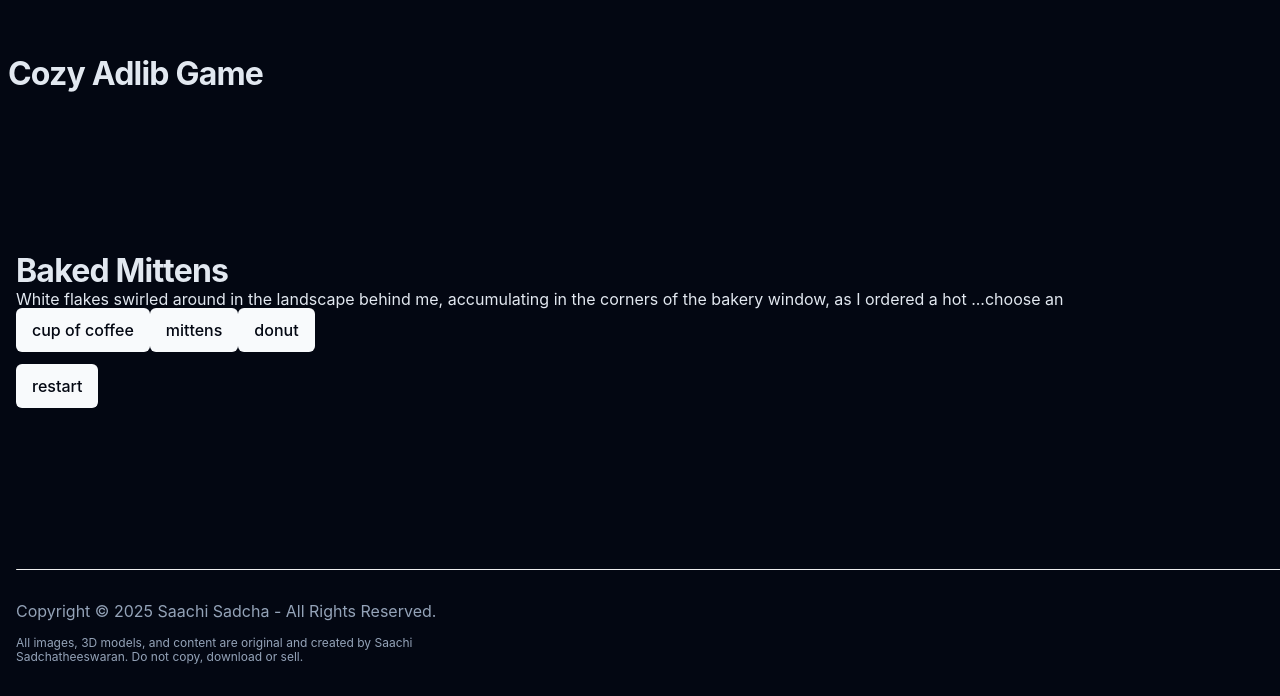
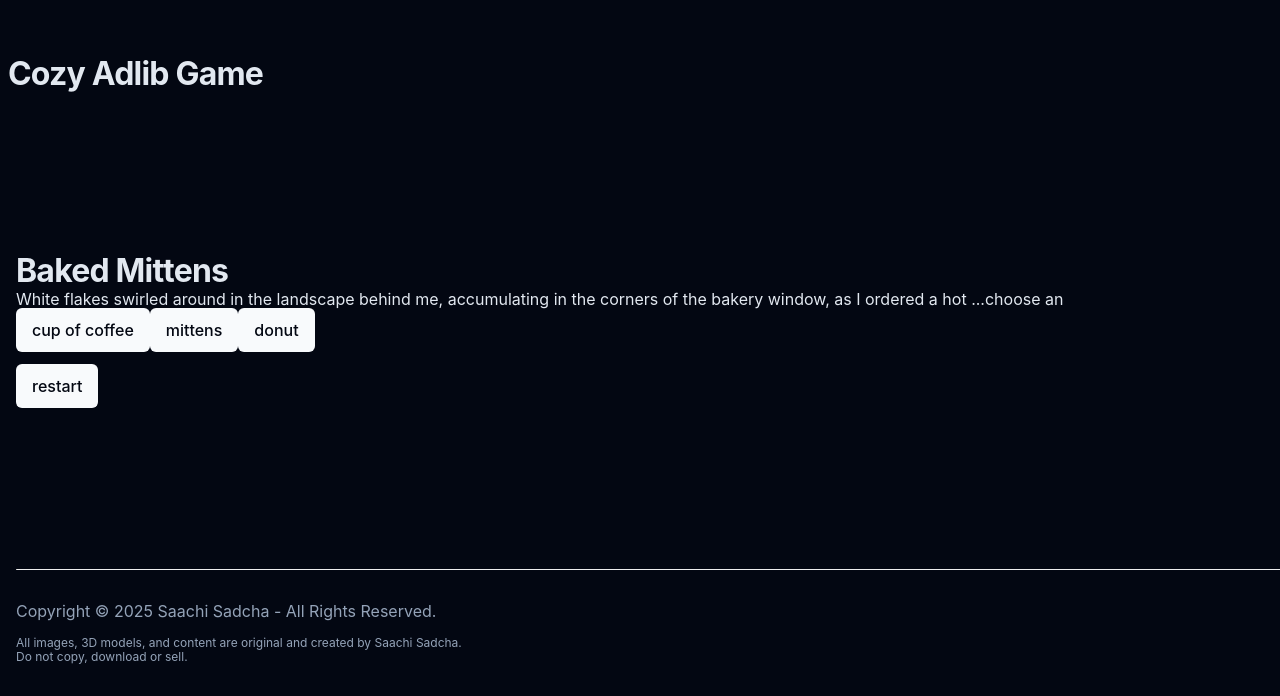
Before and after one commit to saachisdc/Cozy_Adlib_Game, a React (Vite) app: page / in a window 1280 px wide. Shown: the part 104-800 px from the top of the page. Built offline with nearby package versions, Linux system fonts and the light colour scheme.

Commit message:
updated story footer

```diff
--- a/src/components/StoryLayout.jsx
+++ b/src/components/StoryLayout.jsx
@@ -24,7 +24,7 @@ export default function StoryLayout() {
         </p>
         <p className="footer__description">
           All images, 3D models, and content are original and created by Saachi
-          Sadchatheeswaran. Do not copy, download or sell.
+          Sadcha. Do not copy, download or sell.
         </p>
       </section>
     </div>
```
